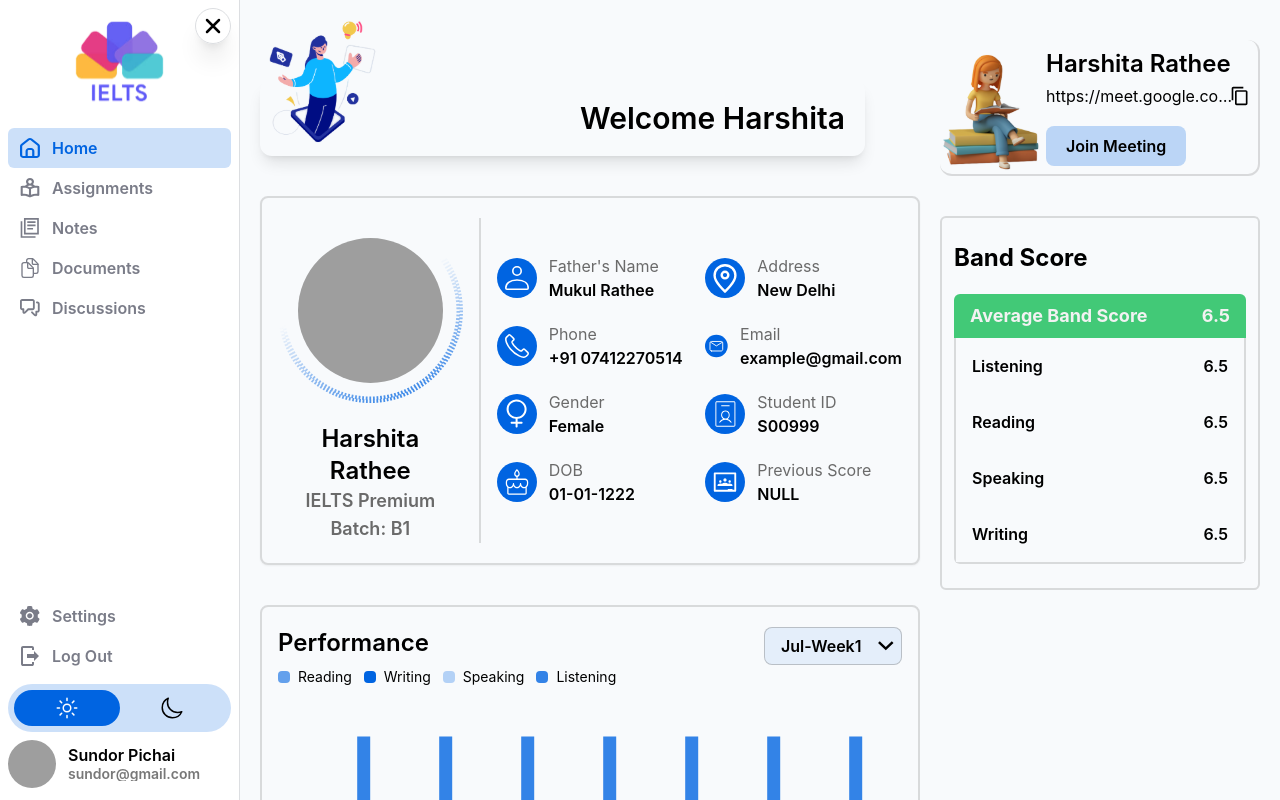
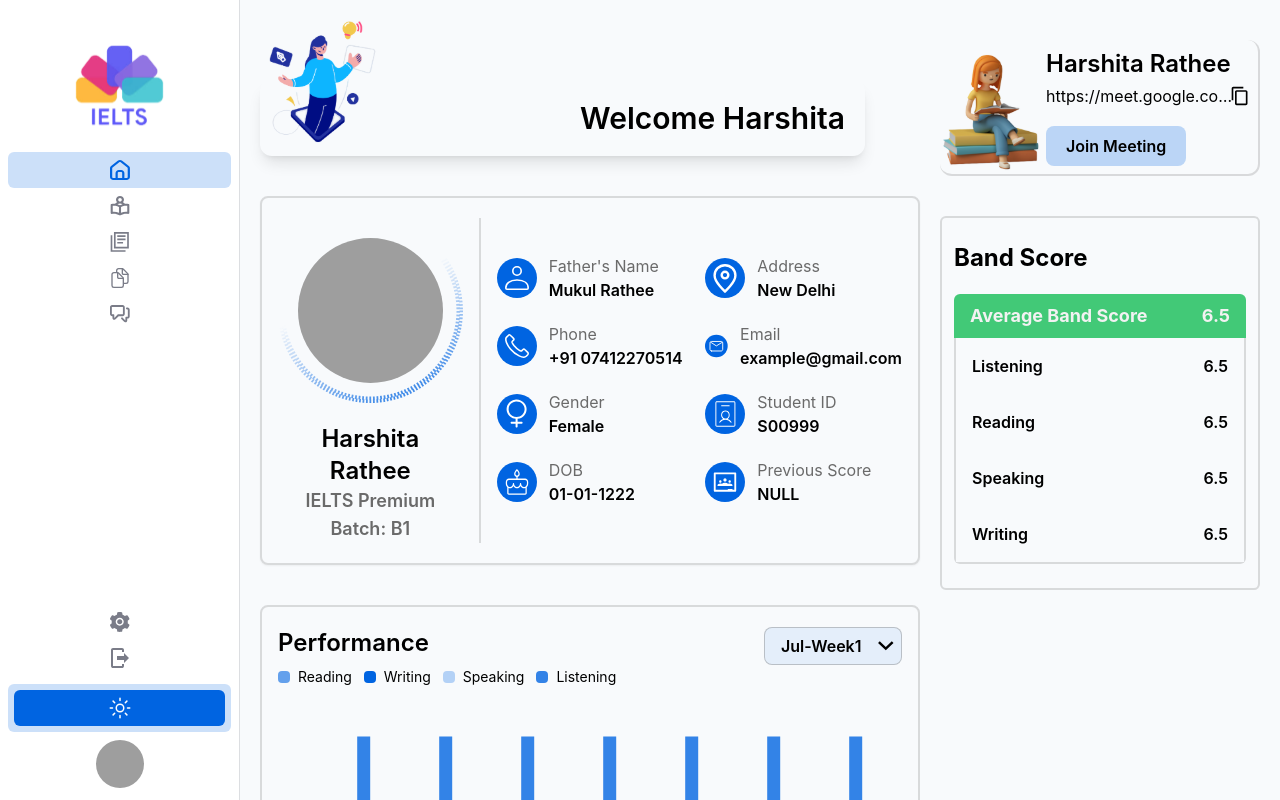
Before and after one commit to ingelt-saas/student.ingelt.com, a React (Create React App) app: page / in a window 1280 px wide. Built offline with nearby package versions, Linux system fonts and the light colour scheme; grey boxes are pictures that could not be loaded.

Commit message:
Navbar Unfinished Testing

```diff
--- a/src/components/shared/Sidebar/Sidebar.jsx
+++ b/src/components/shared/Sidebar/Sidebar.jsx
@@ -1,5 +1,8 @@
+// React Support
 import { useState } from "react";
 import { NavLink } from "react-router-dom";
+
+// MUI Support
 import {
   IoNewspaperOutline,
   IoMoonOutline,
@@ -29,56 +32,26 @@ const NavItem = ({ to, children, collapseMenu }) => {
   );
 };
 
-const SideBar = ({ collapseMenu, setCollapseMenu }) => {
+const SideBar = () => {
   const [open, setOpen] = useState(false);
+  const [collapseMenu, setCollapseMenu] = useState(true);
+
+  useState(() => {
+    const navItems = document.querySelectorAll(".navItem");
+    navItems.forEach((ele) => {
+      ele.onmouseover = () => setCollapseMenu(false);
+      ele.onmouseout = () => setCollapseMenu(true);
+    });
+  }, []);
 
   return (
     <>
       {/* Larger device menu */}
-      <div className="hidden lg:flex flex-col h-full justify-between">
-        {/* Button start */}
-        <div className="absolute top-2 right-2">
-          <button
-            onClick={() => setCollapseMenu(!collapseMenu)}
-            className="w-9 h-9 rounded-full shadow-xl border-1 border-[#DCDEE1]"
-          >
-            <span className="w-full h-full relative">
-              {collapseMenu ? (
-                <svg
-                  xmlns="http://www.w3.org/2000/svg"
-                  fill="none"
-                  viewBox="0 0 24 24"
-                  strokeWidth={2.5}
-                  stroke="currentColor"
-                  className={`w-6 h-6 absolute top-1/2 left-1/2 -translate-x-1/2 -translate-y-1/2`}
-                >
-                  <path
-                    strokeLinecap="round"
-                    strokeLinejoin="round"
-                    d="M3.75 6.75h16.5M3.75 12h16.5m-16.5 5.25h16.5"
-                  />
-                </svg>
-              ) : (
-                <svg
-                  xmlns="http://www.w3.org/2000/svg"
-                  fill="none"
-                  viewBox="0 0 24 24"
-                  strokeWidth={2.5}
-                  stroke="currentColor"
-                  className={`w-6 h-6 absolute top-1/2 left-1/2 -translate-x-1/2 -translate-y-1/2`}
-                >
-                  <path
-                    strokeLinecap="round"
-                    strokeLinejoin="round"
-                    d="M6 18L18 6M6 6l12 12"
-                  />
-                </svg>
-              )}
-            </span>
-          </button>
-        </div>
-        {/* Button end */}
-
+      <div
+        className={`${
+          collapseMenu && "!w-auto"
+        }  lg:w-56 xl:w-60 2xl:w-80 hidden lg:flex flex-col h-full justify-between`}
+      >
         <div className={`space-y-2 ${collapseMenu ? "mt-6" : "mt-0"}`}>
           <div className="flex items-center justify-center pt-5">
             <img
@@ -87,9 +60,10 @@ const SideBar = ({ collapseMenu, setCollapseMenu }) => {
               className={`w-auto max-w-full duration-500 h-auto`}
             />
           </div>
+
           <div className="flex-1 px-2">
             <ul className="pt-2 pb-4">
-              <li>
+              <li className="navItem">
                 <NavItem to="/" collapseMenu={collapseMenu}>
                   <svg
                     className="w-5 h-5"
@@ -111,7 +85,8 @@ const SideBar = ({ collapseMenu, setCollapseMenu }) => {
                   </span>
                 </NavItem>
               </li>
-              <li>
+
+              <li className="navItem">
                 <NavItem to="/assignments" collapseMenu={collapseMenu}>
                   <svg
                     className="w-5 h-5"
@@ -133,7 +108,8 @@ const SideBar = ({ collapseMenu, setCollapseMenu }) => {
                   </span>
                 </NavItem>
               </li>
-              <li>
+
+              <li className="navItem">
                 <NavItem to="/notes" collapseMenu={collapseMenu}>
                   <svg
                     className="w-5 h-5"
@@ -155,7 +131,8 @@ const SideBar = ({ collapseMenu, setCollapseMenu }) => {
                   </span>
                 </NavItem>
               </li>
-              <li>
+
+              <li className="navItem">
                 <NavItem to="/documents" collapseMenu={collapseMenu}>
                   <svg
                     className="w-5 h-5"
@@ -199,7 +176,8 @@ const SideBar = ({ collapseMenu, setCollapseMenu }) => {
                   </span>
                 </NavItem>
               </li>
-              <li>
+
+              <li className="navItem">
                 <NavItem to="/discussions" collapseMenu={collapseMenu}>
                   <svg
                     className="w-5 h-5"
@@ -228,7 +206,7 @@ const SideBar = ({ collapseMenu, setCollapseMenu }) => {
         <div className="px-2 pb-3">
           <div className="flex-1">
             <ul className="pt-2">
-              <li>
+              <li className="navItem">
                 <NavItem to="/settings" collapseMenu={collapseMenu}>
                   <svg
                     className="w-5 h-5"
@@ -250,7 +228,7 @@ const SideBar = ({ collapseMenu, setCollapseMenu }) => {
                   </span>
                 </NavItem>
               </li>
-              <li>
+              <li className="navItem">
                 <NavItem to="/logout" collapseMenu={collapseMenu}>
                   <svg
                     className="w-5 h-5"
@@ -272,7 +250,7 @@ const SideBar = ({ collapseMenu, setCollapseMenu }) => {
                   </span>
                 </NavItem>
               </li>
-              <li className="mt-2">
+              <li className="mt-2 navItem">
                 <button
                   className={`p-1.5 w-full bg-[#0064E133] ${
                     collapseMenu ? "rounded-md" : "rounded-full"
@@ -306,7 +284,7 @@ const SideBar = ({ collapseMenu, setCollapseMenu }) => {
                   </span>
                 </button>
               </li>
-              <li className="mt-2">
+              <li className="mt-2 navItem">
                 <div
                   className={`flex items-center ${
                     collapseMenu ? "justify-center" : "gap-3 justify-start"
@@ -369,7 +347,7 @@ const SideBar = ({ collapseMenu, setCollapseMenu }) => {
               </div>
               <div className="flex-1 px-2">
                 <ul className="pt-2 pb-4">
-                  <li>
+                  <li className="navItem">
                     <NavItem to="/">
                       <svg
                         className="w-5 h-5"
@@ -385,7 +363,7 @@ const SideBar = ({ collapseMenu, setCollapseMenu }) => {
                       <span className={`duration-300`}>Home</span>
                     </NavItem>
                   </li>
-                  <li>
+                  <li className="navItem">
                     <NavItem to="/database">
                       <svg
                         className="w-5 h-5"
@@ -401,7 +379,7 @@ const SideBar = ({ collapseMenu, setCollapseMenu }) => {
                       <span className={`duration-300`}>Database</span>
                     </NavItem>
                   </li>
-                  <li>
+                  <li className="navItem">
                     <NavItem to="/assignments">
                       <svg
                         className="w-5 h-5"
@@ -417,13 +395,13 @@ const SideBar = ({ collapseMenu, setCollapseMenu }) => {
                       <span className={`duration-300`}>Assignments</span>
                     </NavItem>
                   </li>
-                  <li>
+                  <li className="navItem">
                     <NavItem to="/mocktest">
                       <IoNewspaperOutline className="w-5 h-5" />
                       <span className={`duration-300`}>Mock Test</span>
                     </NavItem>
                   </li>
-                  <li>
+                  <li className="navItem">
                     <NavItem to="/notes">
                       <svg
                         className="w-5 h-5"
@@ -439,7 +417,7 @@ const SideBar = ({ collapseMenu, setCollapseMenu }) => {
                       <span className={`duration-300`}>Notes</span>
                     </NavItem>
                   </li>
-                  <li>
+                  <li className="navItem">
                     <NavItem to="/documents">
                       <svg
                         className="w-5 h-5"
@@ -477,7 +455,7 @@ const SideBar = ({ collapseMenu, setCollapseMenu }) => {
                       <span className={`duration-300`}>Documents</span>
                     </NavItem>
                   </li>
-                  <li>
+                  <li className="navItem">
                     <NavItem to="/discussion">
                       <svg
                         className="w-5 h-5"
@@ -500,7 +478,7 @@ const SideBar = ({ collapseMenu, setCollapseMenu }) => {
             <div className="px-2 pb-3">
               <div className="flex-1">
                 <ul className="pt-2">
-                  <li>
+                  <li className="navItem">
                     <NavItem to="/setting">
                       <svg
                         className="w-5 h-5"
@@ -516,7 +494,7 @@ const SideBar = ({ collapseMenu, setCollapseMenu }) => {
                       <span className={`duration-300`}>Setting</span>
                     </NavItem>
                   </li>
-                  <li>
+                  <li className="navItem">
                     <NavItem to="/logout">
                       <svg
                         className="w-5 h-5"
```
